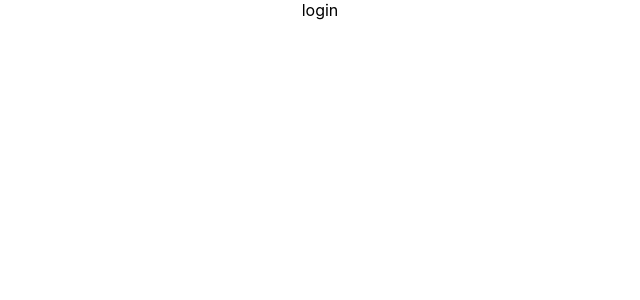
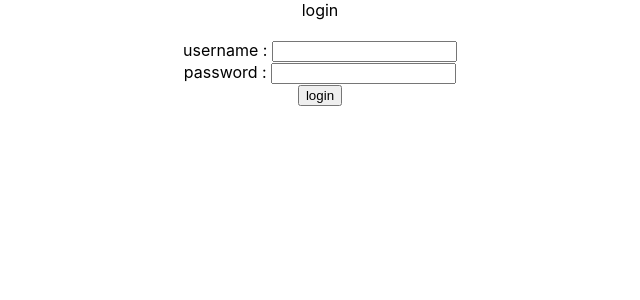
Before and after one commit to paedayz/ReactTs-Login_Page, a React (Create React App) app in the folder login/: page / in a window 1280 px wide. Shown: the top 300 px of the page, without its empty margins (320-960 px from the left). Built offline with nearby package versions, Linux system fonts and the light colour scheme.

Commit message:
[Created]: Login Form

```diff
--- a/login/src/page/login.tsx
+++ b/login/src/page/login.tsx
@@ -1,8 +1,41 @@
-import React from "react";
+import React, { useState } from "react";
 import "../App.css";
 
-function login() {
-  return <div className="App">login</div>;
+function Login() {
+  const [username, setUsername] = useState("");
+  const [password, setPassword] = useState("");
+
+  const handleOnChange = (event: React.ChangeEvent<HTMLInputElement>) => {
+    if (event.target.name == "username") {
+      setUsername(event.target.value);
+    } else {
+      setPassword(event.target.value);
+    }
+  };
+
+  return (
+    <div className="App">
+      <div>login</div>
+      <br />
+      <form>
+        <label>username : </label>
+        <input
+          onChange={handleOnChange}
+          name="username"
+          value={username}
+        ></input>
+        <br />
+        <label>password : </label>
+        <input
+          onChange={handleOnChange}
+          name="password"
+          value={password}
+        ></input>
+      </form>
+
+      <button>login</button>
+    </div>
+  );
 }
 
-export default login;
+export default Login;
```
